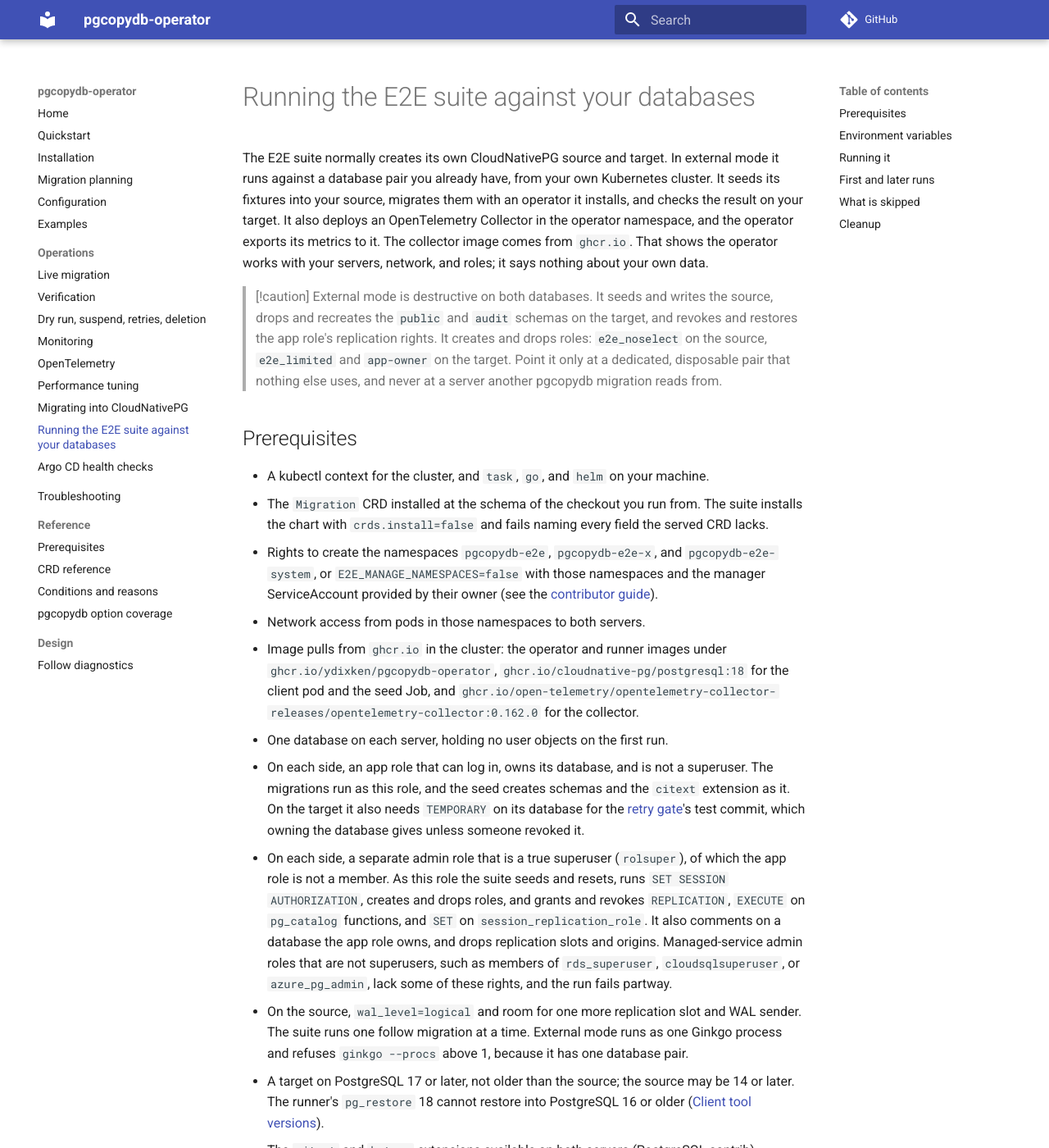
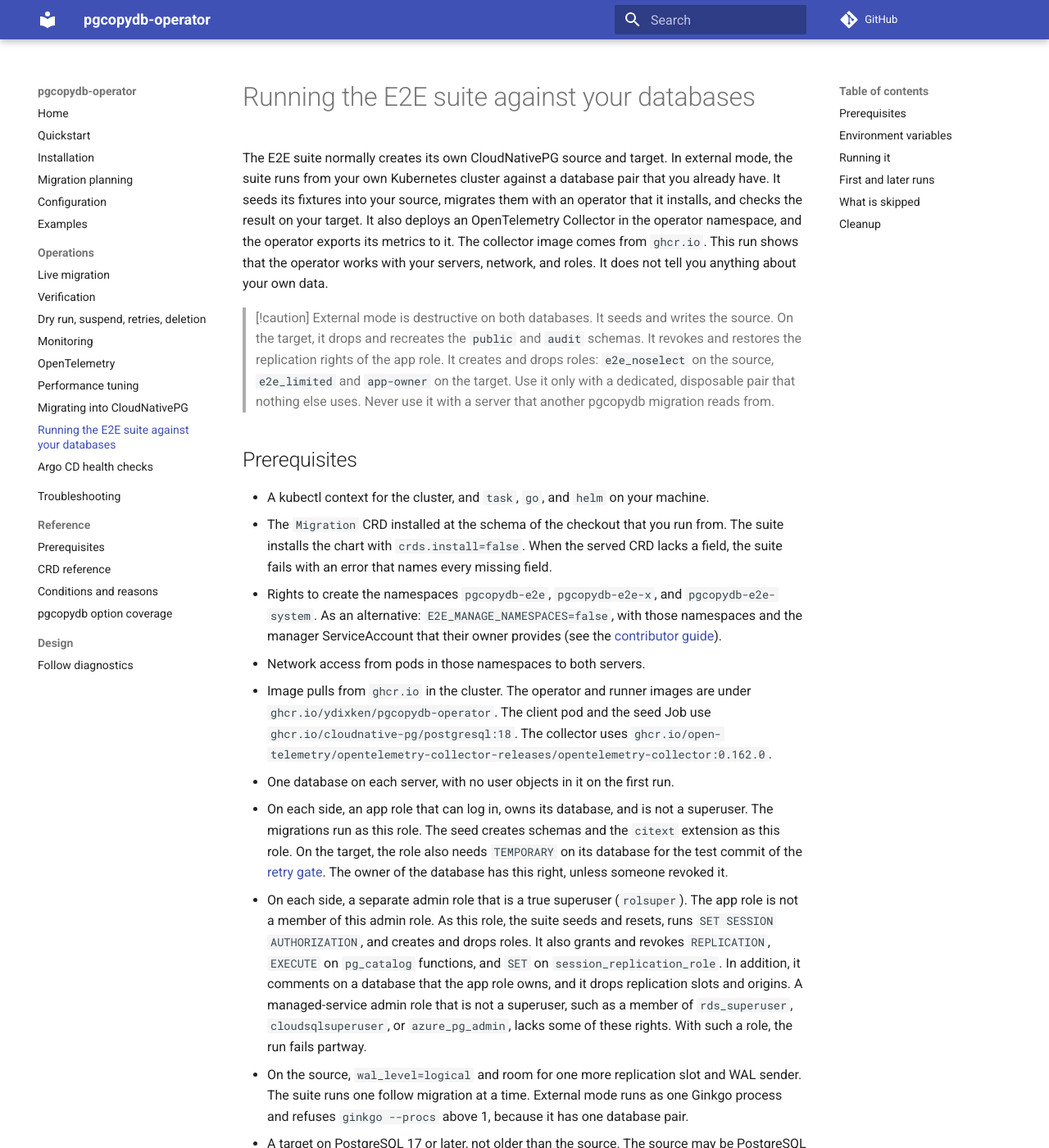
Before and after one commit to ydixken/pgcopydb-operator, an MkDocs documentation site: the page built from docs/operations/e2e-external.md, in a window 1280 px wide and 1400 px high. Shown: the whole window at 82% size. Built offline with MkDocs 1.6.1 and Material for MkDocs 9.7.7, drawn with Linux system fonts in a browser that asks for light colours; comment, search, counter and statistics services are not loaded; some of the changed text lies outside the part shown.

Commit message:
docs: rewrite operations/e2e-external.md in Simplified Technical English
Prose only: headings, code blocks, inline code and link targets are unchanged, and ste-lint reports 0 hard violations.

````diff
--- a/docs/operations/e2e-external.md
+++ b/docs/operations/e2e-external.md
@@ -1,38 +1,53 @@
 # Running the E2E suite against your databases
 
 The E2E suite normally creates its own CloudNativePG source and target.
-In external mode it runs against a database pair you already have, from your own Kubernetes cluster.
-It seeds its fixtures into your source, migrates them with an operator it installs, and checks the result on your target.
+In external mode, the suite runs from your own Kubernetes cluster against a database pair that you already have.
+It seeds its fixtures into your source, migrates them with an operator that it installs, and checks the result on your target.
 It also deploys an OpenTelemetry Collector in the operator namespace, and the operator exports its metrics to it.
 The collector image comes from `ghcr.io`.
-That shows the operator works with your servers, network, and roles; it says nothing about your own data.
+This run shows that the operator works with your servers, network, and roles.
+It does not tell you anything about your own data.
 
 > [!caution]
 > External mode is destructive on both databases.
-> It seeds and writes the source, drops and recreates the `public` and `audit` schemas on the target, and revokes and restores the app role's replication rights.
+> It seeds and writes the source.
+> On the target, it drops and recreates the `public` and `audit` schemas.
+> It revokes and restores the replication rights of the app role.
 > It creates and drops roles: `e2e_noselect` on the source, `e2e_limited` and `app-owner` on the target.
-> Point it only at a dedicated, disposable pair that nothing else uses, and never at a server another pgcopydb migration reads from.
+> Use it only with a dedicated, disposable pair that nothing else uses.
+> Never use it with a server that another pgcopydb migration reads from.
 
 ## Prerequisites
 
 - A kubectl context for the cluster, and `task`, `go`, and `helm` on your machine.
-- The `Migration` CRD installed at the schema of the checkout you run from.
-  The suite installs the chart with `crds.install=false` and fails naming every field the served CRD lacks.
-- Rights to create the namespaces `pgcopydb-e2e`, `pgcopydb-e2e-x`, and `pgcopydb-e2e-system`, or `E2E_MANAGE_NAMESPACES=false` with those namespaces and the manager ServiceAccount provided by their owner (see the [contributor guide](https://github.com/ydixken/pgcopydb-operator/blob/main/CONTRIBUTING.md#e2e-tests)).
+- The `Migration` CRD installed at the schema of the checkout that you run from.
+  The suite installs the chart with `crds.install=false`.
+  When the served CRD lacks a field, the suite fails with an error that names every missing field.
+- Rights to create the namespaces `pgcopydb-e2e`, `pgcopydb-e2e-x`, and `pgcopydb-e2e-system`.
+  As an alternative: `E2E_MANAGE_NAMESPACES=false`, with those namespaces and the manager ServiceAccount that their owner provides (see the [contributor guide](https://github.com/ydixken/pgcopydb-operator/blob/main/CONTRIBUTING.md#e2e-tests)).
 - Network access from pods in those namespaces to both servers.
-- Image pulls from `ghcr.io` in the cluster: the operator and runner images under `ghcr.io/ydixken/pgcopydb-operator`, `ghcr.io/cloudnative-pg/postgresql:18` for the client pod and the seed Job, and `ghcr.io/open-telemetry/opentelemetry-collector-releases/opentelemetry-collector:0.162.0` for the collector.
-- One database on each server, holding no user objects on the first run.
+- Image pulls from `ghcr.io` in the cluster.
+  The operator and runner images are under `ghcr.io/ydixken/pgcopydb-operator`.
+  The client pod and the seed Job use `ghcr.io/cloudnative-pg/postgresql:18`.
+  The collector uses `ghcr.io/open-telemetry/opentelemetry-collector-releases/opentelemetry-collector:0.162.0`.
+- One database on each server, with no user objects in it on the first run.
 - On each side, an app role that can log in, owns its database, and is not a superuser.
-  The migrations run as this role, and the seed creates schemas and the `citext` extension as it.
-  On the target it also needs `TEMPORARY` on its database for the [retry gate](lifecycle.md#the-retry-gate)'s test commit, which owning the database gives unless someone revoked it.
-- On each side, a separate admin role that is a true superuser (`rolsuper`), of which the app role is not a member.
-  As this role the suite seeds and resets, runs `SET SESSION AUTHORIZATION`, creates and drops roles, and grants and revokes `REPLICATION`, `EXECUTE` on `pg_catalog` functions, and `SET` on `session_replication_role`.
-  It also comments on a database the app role owns, and drops replication slots and origins.
-  Managed-service admin roles that are not superusers, such as members of `rds_superuser`, `cloudsqlsuperuser`, or `azure_pg_admin`, lack some of these rights, and the run fails partway.
+  The migrations run as this role.
+  The seed creates schemas and the `citext` extension as this role.
+  On the target, the role also needs `TEMPORARY` on its database for the test commit of the [retry gate](lifecycle.md#the-retry-gate).
+  The owner of the database has this right, unless someone revoked it.
+- On each side, a separate admin role that is a true superuser (`rolsuper`).
+  The app role is not a member of this admin role.
+  As this role, the suite seeds and resets, runs `SET SESSION AUTHORIZATION`, and creates and drops roles.
+  It also grants and revokes `REPLICATION`, `EXECUTE` on `pg_catalog` functions, and `SET` on `session_replication_role`.
+  In addition, it comments on a database that the app role owns, and it drops replication slots and origins.
+  A managed-service admin role that is not a superuser, such as a member of `rds_superuser`, `cloudsqlsuperuser`, or `azure_pg_admin`, lacks some of these rights.
+  With such a role, the run fails partway.
 - On the source, `wal_level=logical` and room for one more replication slot and WAL sender.
   The suite runs one follow migration at a time.
   External mode runs as one Ginkgo process and refuses `ginkgo --procs` above 1, because it has one database pair.
-- A target on PostgreSQL 17 or later, not older than the source; the source may be 14 or later.
+- A target on PostgreSQL 17 or later, not older than the source.
+  The source may be PostgreSQL 14 or later.
   The runner's `pg_restore` 18 cannot restore into PostgreSQL 16 or older ([Client tool versions](../reference/prerequisites.md#client-tool-versions)).
 - The `citext` and `hstore` extensions available on both servers (PostgreSQL contrib).
 - An `sslmode` of `disable`, `allow`, `prefer`, or `require`.
@@ -42,40 +57,51 @@ That shows the operator works with your servers, network, and roles; it says not
 
 ## Environment variables
 
-Setting any of these switches the suite to external mode, and then all eight are required; the suite fails at start naming any that are missing.
-Unset them before you run a CloudNativePG task such as `task e2e`, which would otherwise run in external mode too.
+When you set any of these variables, the suite switches to external mode.
+Then the suite needs all eight.
+When one is missing, the suite fails at start and names each missing variable.
+Unset them before you run a CloudNativePG task such as `task e2e`.
+Otherwise, that task also runs in external mode.
 
 - `E2E_SOURCE_URI` is the app connection, `postgresql://<role>@<host>:<port>/<database>`.
   The role and the database names come from it.
 - `E2E_SOURCE_PASSWORD` is that role's password.
-- `E2E_SOURCE_ADMIN_URI` is the admin connection, naming the same database or none.
+- `E2E_SOURCE_ADMIN_URI` is the admin connection.
+  It names the same database, or no database.
 - `E2E_SOURCE_ADMIN_PASSWORD` is the admin role's password.
 - `E2E_TARGET_URI`, `E2E_TARGET_PASSWORD`, `E2E_TARGET_ADMIN_URI`, and `E2E_TARGET_ADMIN_PASSWORD` are the same four for the target.
 
-The suite checks the values before it touches anything and stops with an error that names the variable, never quoting a URI, a password, or a query parameter, when:
+The suite checks the values before it touches anything.
+Each error names the variable, and it never quotes a URI, a password, or a query parameter.
+The suite stops with an error when:
 
-- a URI carries a password, or any query parameter other than `sslmode`, which is all the inline connection the suite gives each `Migration` can carry;
-- an admin URI names another host, port, or `sslmode` than its app URI, another database, or the app role itself;
-- the source and target URIs name the same database;
-- one role on one server is given two different passwords, or a password holds a line break;
-- a URI names an IPv6 literal host;
+- A URI carries a password, or any query parameter other than `sslmode`.
+  The inline connection that the suite gives each `Migration` can carry only `sslmode`.
+- An admin URI names another host, port, or `sslmode` than its app URI, another database, or the app role itself.
+- The source and target URIs name the same database.
+- The variables give one role on one server two different passwords, or a password holds a line break.
+- A URI names an IPv6 literal host.
 - `E2E_RUN_LABEL_VALUE` is set, because a run with that label skips the teardown that drops the slots and the password Secrets.
 
-The suite stores the passwords in the Secret `e2e-external-credentials` in `pgcopydb-e2e` and hands them to psql through a pgpass file in its client pod `e2e-psql`, never through argv.
+The suite stores the passwords in the Secret `e2e-external-credentials` in `pgcopydb-e2e`.
+It gives them to psql through a pgpass file in its client pod `e2e-psql`, never through argv.
 
 `task e2e:external` sets `E2E_SCALE`, which sizes the fixtures, to 0.1 unless you pass `SCALE=` (see the examples below).
-`E2E_STORAGE_CLASS` picks the work volume's StorageClass and `E2E_OPERATOR_TAG` the operator build, as in a normal run.
-The suite reads the server majors from the servers, so it rejects `E2E_PG_SOURCE` and `E2E_PG_TARGET` in external mode, and `E2E_CNPG_INSTANCES` has no effect.
+`E2E_STORAGE_CLASS` picks the StorageClass of the work volume, and `E2E_OPERATOR_TAG` picks the operator build, as in a normal run.
+The suite reads the major versions from the servers, so it rejects `E2E_PG_SOURCE` and `E2E_PG_TARGET` in external mode.
+In external mode, `E2E_CNPG_INSTANCES` has no effect.
 
 ## Running it
 
-1. Confirm the cluster you are about to use.
+1. Check the cluster that you are about to use.
 
     ```sh
     kubectl config current-context
     ```
 
-2. Export the connections, then read the passwords without echoing them (bash or zsh).
+2. Export the connections.
+   Then read the passwords without echoing them.
+   These commands are for bash or zsh.
 
     ```sh
     export E2E_SOURCE_URI='postgresql://shop_app@source.example.com:5432/shop?sslmode=require'
@@ -95,7 +121,8 @@ The suite reads the server majors from the servers, so it rejects `E2E_PG_SOURCE
     ```
 
 The `e2e:external` tasks run only the Ginkgo suite, not the unit tests that pin the CloudNativePG fixtures.
-They pass the confirmed context to the suite as `E2E_CONTEXT`; a `go test` run without it skips the suite instead of reaching a cluster.
+The tasks pass the context that you accepted to the suite as `E2E_CONTEXT`.
+A `go test` run without this variable skips the suite instead of reaching a cluster.
 
 Check out these **examples**:
 
@@ -111,32 +138,47 @@ Check out these **examples**:
     task e2e:external SCALE=0.25
     ```
 
-- Run from a script that cannot answer the prompt; `EXPECT_CONTEXT` must name the current context, so the run cannot reach another cluster.
+- Run from a script that cannot answer the prompt.
+  `EXPECT_CONTEXT` must name the current context, so the run cannot reach another cluster.
 
     ```sh
     task e2e:external:unattended EXPECT_CONTEXT=my-cluster
     ```
 
 > [!warning]
-> Never answer the prompt with `task --yes`: it would answer every prompt, including one for the wrong cluster.
+> Never answer the prompt with `task --yes`.
+> That flag would answer every prompt, including a prompt for the wrong cluster.
 
 ## First and later runs
 
-On the first run both databases must hold no user objects: no schema besides `public`, no table, view, sequence, function, or type outside the system schemas, no extension besides `plpgsql`, and no large object.
-The suite checks both databases first, then stamps each with the database comment `pgcopydb-e2e: disposable, the e2e suite may wipe this database` before it seeds or resets anything.
-A later run treats a database the same way: it stamps one that is still empty and refuses one that holds objects but lacks the stamp, and the error lists up to ten of the objects it found.
-When the source's seed has another scale or profile than the run asks for, the suite drops the fixture objects on the source and seeds it again.
+On the first run, both databases must hold no user objects:
 
-The roles the suite creates (`e2e_noselect` on the source, `e2e_limited` and `app-owner` on the target) carry the same text as a role comment.
-The specs drop these roles with everything they own, so the suite drops only a stamped one, and it refuses to start when a role of one of these names exists on its server without the stamp.
+- no schema other than `public`
+- no table, view, sequence, function, or type outside the system schemas
+- no extension other than `plpgsql`
+- no large object
+
+The suite checks both databases first.
+Then it stamps each with the database comment `pgcopydb-e2e: disposable, the e2e suite may wipe this database` before it seeds or resets anything.
+A later run treats a database the same way.
+It stamps a database that is still empty.
+It refuses a database that holds objects but lacks the stamp, and the error lists up to ten of the objects that it found.
+When the seed on the source has another scale or profile than the run asks for, the suite seeds the source again.
+Before it seeds again, it drops the fixture objects on the source.
+
+The roles that the suite creates (`e2e_noselect` on the source, `e2e_limited` and `app-owner` on the target) carry the same text as a role comment.
+The specs drop these roles with everything that they own.
+So the suite drops only a stamped role.
+It also refuses to start when a role with one of these names exists on its server without the stamp.
 
 > [!important]
 > A URI that points at the wrong, populated database stops the run instead of wiping it.
-> Do not create the stamp by hand to get past that check.
+> Do not create the stamp by hand to bypass that check.
 
 ## What is skipped
 
-Every spec runs except these, each of which skips with its reason in the report:
+Every spec runs, except the specs below.
+Each of them skips with its reason in the report:
 
 - Fixture placement (both specs): they read the CloudNativePG instance pods.
 - Keepalive feedback (Manual and Automatic) and early Manual cutover: they pause the source WAL sender with a signal sent inside the database pod.
@@ -144,45 +186,59 @@ Every spec runs except these, each of which skips with its reason in the report:
 - `synchronousCommit` on a direct target: it holds its table lock through a psql session inside the source's database pod.
 - `synchronousCommit` through a transaction-mode Pooler: it creates its own CloudNativePG cluster and a Pooler.
 - Synchronous replication on the target (both specs): they create their own two-instance CloudNativePG cluster and fence its standby.
-- All databases (both specs): the first creates and drops databases, sets the `postgres` password and creates an extension in `postgres` on both servers; both connect to the `postgres` database.
+- All databases (both specs): the first spec creates and drops databases, sets the `postgres` password, and creates an extension in `postgres` on both servers.
+  Both specs connect to the `postgres` database.
 - All databases resume (both specs): they set the `postgres` password on both servers, create a schema in the source's `postgres` database, and connect to the `postgres` database.
-  The clone copies that schema to the target, and in the first spec also a role that the spec creates on the source.
-- Large object resume: it locks `pg_largeobject` on the target, which takes a superuser.
+  The clone copies that schema to the target.
+  In the first spec, the clone also copies a role that the spec creates on the source.
+- Large object resume: it locks `pg_largeobject` on the target, which needs a superuser.
 - Chaos source-kill and target-kill: they delete the primary pod.
 - Chaos fan-out: it creates and drops a second database on the target server.
 - Feature coverage: it creates the `cov_reader` role, which is server-wide, on both servers.
-- Follow correctness (all three specs): they compare content through `cov_reader`, and signal the source WAL sender inside the database pod.
-- Connection details from a single Secret, when an app role or database name holds anything but letters, digits, `-`, `.`, `_`, or `~`: the operator's secretRef form rejects the percent-encoded user such a name needs.
-  This spec also carries the schema and data compare after a plain clone, so that compare is skipped with it.
+- Follow correctness (all three specs): they compare content through `cov_reader`, and they signal the source WAL sender inside the database pod.
+- Connection details from a single Secret, when an app role or database name holds anything but letters, digits, `-`, `.`, `_`, or `~`.
+  The operator's secretRef form rejects the percent-encoded user that such a name needs.
+  This spec also carries the schema and data compare after a plain clone, so that compare skips with it.
   The other specs, including extension ownership, run with names that need quoting.
 
 These skips are runtime checks rather than labels, so a run started without the task's label filter skips them too.
 The task also excludes every spec labeled `chaos` or `flaky`, as the release-candidate run does.
 The metrics specs skip unless `E2E_PROMETHEUS_URL` or `E2E_PROMETHEUS_PORT_FORWARD` is set.
 
-Release candidates run the suite against CloudNativePG fixtures only; CI covers external mode's own code with unit tests.
+Release candidates run the suite against CloudNativePG fixtures only.
+CI covers the code of external mode itself with unit tests.
 
 ## Cleanup
 
-At the end the suite drops the replication slots and origins its Migrations left and pgcopydb's publications in the source database, even with `E2E_KEEP_FIXTURES=true`, so nothing holds WAL on your source.
-It recognizes its own slots and origins by the `pgcopydb_pgcopydb_e2e_` prefix its namespaces give them, and on the source it looks only at the test database's slots, so other slots on your servers stay.
-Every teardown step runs even when an earlier one fails, such as a leftover Migration that will not go away or a slot that is still there afterwards.
+At the end, the suite drops the replication slots and origins that its Migrations left.
+It also drops the publications of pgcopydb in the source database.
+It does this even with `E2E_KEEP_FIXTURES=true`, so that nothing holds WAL on your source.
+It recognizes its own slots and origins by the `pgcopydb_pgcopydb_e2e_` prefix that its namespaces give them.
+On the source, it looks only at the slots of the test database, so other slots on your servers stay.
+Every teardown step runs, even when an earlier step fails.
+For example, a step fails when a leftover Migration does not disappear, or when a slot is still there afterwards.
 The run fails after the last step, so the operator and the Secrets below are gone either way.
-It leaves the fixtures and the stamp in both databases, so the next run reuses the seed.
+The suite leaves the fixtures and the stamp in both databases, so the next run reuses the seed.
 
 The Secrets hold your passwords, so the suite deletes them on every run, even with `E2E_KEEP_FIXTURES=true`.
 Each spec that stores your admin password in a Secret deletes that Secret when it ends.
-What else the suite removes from the cluster depends on two variables:
+The other objects that the suite deletes from the cluster depend on two variables:
 
-- By default it deletes `pgcopydb-e2e` and `pgcopydb-e2e-x`, and every Secret holding your passwords goes with them.
-- With `E2E_MANAGE_NAMESPACES=false` it deletes the client pod, the seed Job, and every Secret whose name starts with `e2e-` in both namespaces, which covers every Secret it wrote.
+- By default it deletes `pgcopydb-e2e` and `pgcopydb-e2e-x`, and every Secret that holds your passwords goes with them.
+- With `E2E_MANAGE_NAMESPACES=false`, it deletes the client pod, the seed Job, and every Secret whose name starts with `e2e-` in both namespaces.
+  This set includes every Secret that the suite wrote.
 - With `E2E_KEEP_FIXTURES=true` it keeps everything else in those namespaces and still deletes every `e2e-` Secret.
 
 > [!warning]
-> A run that is killed before its teardown can leave a pgcopydb replication slot on the source, and that slot holds WAL until someone drops it.
-> It can also leave the login roles `e2e_noselect` on the source and `e2e_limited` on the target, whose passwords are in this repository's source, and the role `app-owner` on the target.
-> In the cluster it can leave the `e2e-` Secrets holding your passwords, `e2e-external-credentials` among them, in `pgcopydb-e2e` and `pgcopydb-e2e-x`.
-> Check both servers as the admin role, and both namespaces, after any interrupted run.
+> A run that is killed before its teardown can leave a pgcopydb replication slot on the source.
+> That slot holds WAL until someone drops it.
+> The run can also leave the login roles `e2e_noselect` on the source and `e2e_limited` on the target.
+> The passwords of these two roles are in the source code of this repository.
+> The run can also leave the role `app-owner` on the target.
+> In the cluster, it can leave the `e2e-` Secrets that hold your passwords in `pgcopydb-e2e` and `pgcopydb-e2e-x`.
+> These Secrets include `e2e-external-credentials`.
+> After any interrupted run, check both servers as the admin role.
+> Then check both namespaces.
 
 On the source, in the test database:
 
@@ -217,16 +273,18 @@ DO $$ BEGIN
 END $$;
 ```
 
-When you are done with the pair, drop both databases: the suite leaves its fixtures and the stamp in them.
-Two grants live outside the databases and survive that: the source app role keeps the `REPLICATION` attribute, and the target app role keeps `SET` on `session_replication_role`.
+When you no longer need the pair, drop both databases.
+The suite leaves its fixtures and the stamp in them.
+Two grants live outside the databases, and they stay after the drop.
+The source app role keeps the `REPLICATION` attribute, and the target app role keeps `SET` on `session_replication_role`.
 A `TEMPORARY` grant on the target database goes with the database.
-To remove them, run this on the source:
+To revoke the two grants, run this on the source:
 
 ```sql
 ALTER ROLE shop_app NOREPLICATION;
 ```
 
-and this on the target:
+Then run this on the target:
 
 ```sql
 REVOKE SET ON PARAMETER session_replication_role FROM shop_app;
````
